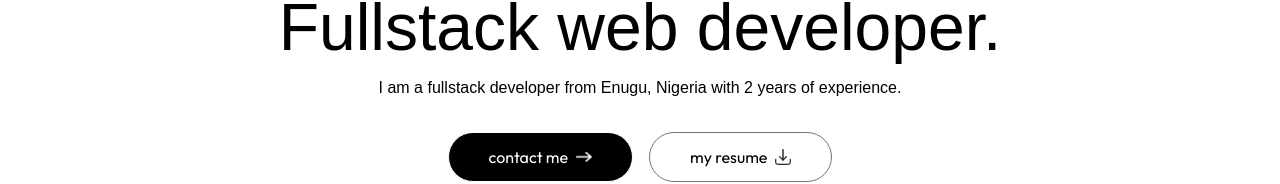
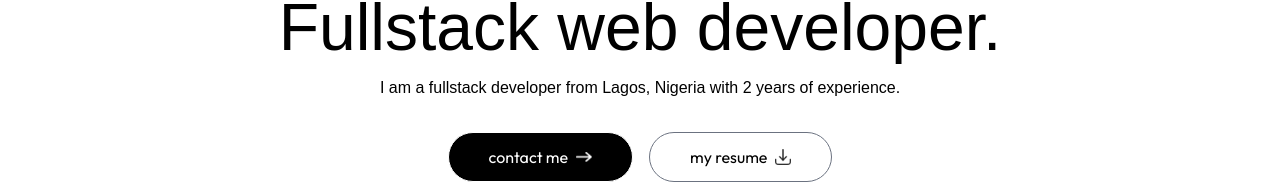
Before and after one commit to Ifechukwu-udechukwu/my_Portfolio, a Next.js app: page / in a window 1280 px wide. Shown: the part 414-598 px from the top of the page. Built offline with nearby package versions, Linux system fonts and the light colour scheme; a web font is replaced by a local one.

Commit message:
updated location

```diff
--- a/components/Header.jsx
+++ b/components/Header.jsx
@@ -27,7 +27,7 @@ const Header = () => {
         initial={{ opacity: 0 }}
         whileInView={{ opacity: 1 }}
         transition={{ duration: 0.6, delay: 0.7 }}
-        className="max-w-2xl mx-auto font-ovo text-sm sm:text-base px-4">I am a fullstack developer from Enugu, Nigeria with 2 years of experience.</motion.p>
+        className="max-w-2xl mx-auto font-ovo text-sm sm:text-base px-4">I am a fullstack developer from Lagos, Nigeria with 2 years of experience.</motion.p>
       <div className="flex flex-col sm:flex-row items-center justify-center gap-3 sm:gap-4 mt-4 w-full">
         <motion.a
           initial={{ y: 30, opacity: 0 }}
```
